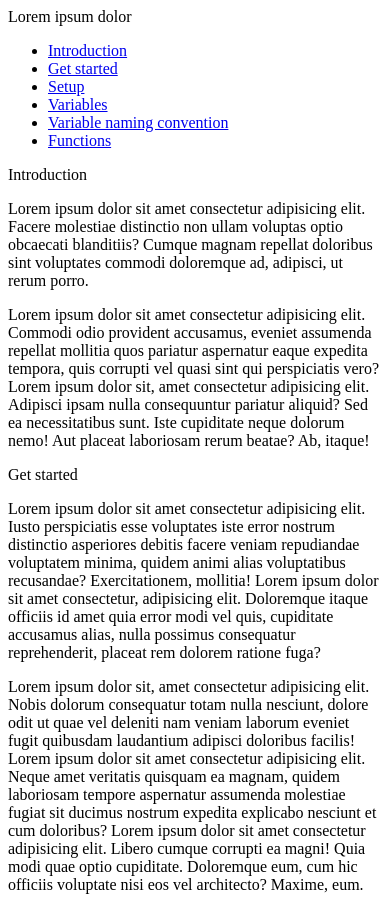
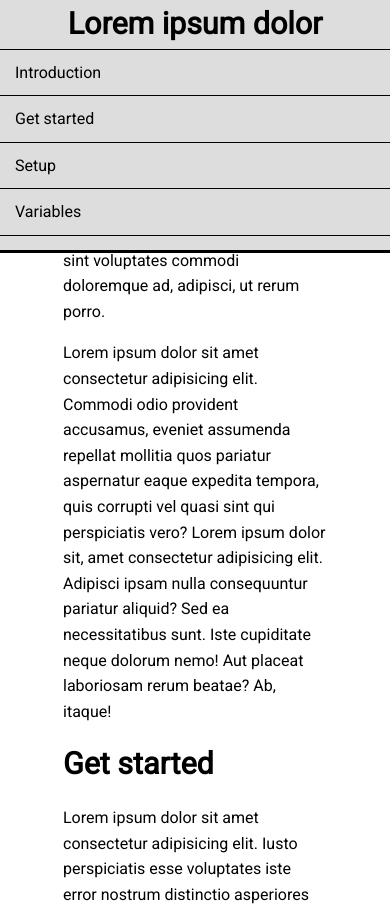
Before and after one commit to paulohenrique-gh/FCCProjects, a plain HTML site: page Technical Documentation Page/index.html in a window 390 px wide. Shown: the top 904 px of the page. Drawn offline with Linux system fonts and the light colour scheme.

Commit message:
documentation page finished

```diff
--- a/Technical Documentation Page/index.html
+++ b/Technical Documentation Page/index.html
@@ -4,6 +4,7 @@
     <meta charset="UTF-8">
     <meta http-equiv="X-UA-Compatible" content="IE=edge">
     <meta name="viewport" content="width=device-width, initial-scale=1.0">
+    <link rel="stylesheet" href="styles.css">
     <title>Technical Documentation Page</title>
 </head>
 <body>
@@ -13,41 +14,41 @@
         </header>
         <ul>
             <li>
-                <a class="nav-link" href="#introduction">Introduction</a>
+                <a class="nav-link" href="#Introduction">Introduction</a>
             </li>
             <li>
-                <a class="nav-link" href="#get-started">Get started</a>
+                <a class="nav-link" href="#Get_started">Get started</a>
             </li>
             <li>
-                <a class="nav-link" href="#setup">Setup</a>
+                <a class="nav-link" href="#Setup">Setup</a>
             </li>
             <li>
-                <a class="nav-link" href="#variables">Variables</a>
+                <a class="nav-link" href="#Variables">Variables</a>
             </li>
             <li>
-                <a class="nav-link" href="#naming-convention">Variable naming convention</a>
+                <a class="nav-link" href="#Naming_convention">Naming convention</a>
             </li>
             <li>
-                <a class="nav-link" href="#functions">Functions</a>
+                <a class="nav-link" href="#Functions">Functions</a>
             </li>
         </ul>
     </nav>
     <main id="main-doc">
 
-        <section class="main-section" id="introduction">
+        <section class="main-section" id="Introduction">
             <header>Introduction</header>
                 <p>Lorem ipsum dolor sit amet consectetur adipisicing elit. Facere molestiae distinctio non ullam voluptas optio obcaecati blanditiis? Cumque magnam repellat doloribus sint voluptates commodi doloremque ad, adipisci, ut rerum porro.</p>
                 <p>Lorem ipsum dolor sit amet consectetur adipisicing elit. Commodi odio provident accusamus, eveniet assumenda repellat mollitia quos pariatur aspernatur eaque expedita tempora, quis corrupti vel quasi sint qui perspiciatis vero? Lorem ipsum dolor sit, amet consectetur adipisicing elit. Adipisci ipsam nulla consequuntur pariatur aliquid? Sed ea necessitatibus sunt. Iste cupiditate neque dolorum nemo! Aut placeat laboriosam rerum beatae? Ab, itaque!</p>
         </section>
 
-        <section class="main-section" id="get-started">
+        <section class="main-section" id="Get_started">
             <header>Get started</header>
                 <p>Lorem ipsum dolor sit amet consectetur adipisicing elit. Iusto perspiciatis esse voluptates iste error nostrum distinctio asperiores debitis facere veniam repudiandae voluptatem minima, quidem animi alias voluptatibus recusandae? Exercitationem, mollitia! Lorem ipsum dolor sit amet consectetur, adipisicing elit. Doloremque itaque officiis id amet quia error modi vel quis, cupiditate accusamus alias, nulla possimus consequatur reprehenderit, placeat rem dolorem ratione fuga?</p>
                 <p>Lorem ipsum dolor sit, amet consectetur adipisicing elit. Nobis dolorum consequatur totam nulla nesciunt, dolore odit ut quae vel deleniti nam veniam laborum eveniet fugit quibusdam laudantium adipisci doloribus facilis! Lorem ipsum dolor sit amet consectetur adipisicing elit. Neque amet veritatis quisquam ea magnam, quidem laboriosam tempore aspernatur assumenda molestiae fugiat sit ducimus nostrum expedita explicabo nesciunt et cum doloribus? Lorem ipsum dolor sit amet consectetur adipisicing elit. Libero cumque corrupti ea magni! Quia modi quae optio cupiditate. Doloremque eum, cum hic officiis voluptate nisi eos vel architecto? Maxime, eum.</p>
                 <p>Lorem ipsum, dolor sit amet consectetur adipisicing elit. Dolore facilis ea nam quibusdam commodi exercitationem aliquam ratione iusto impedit praesentium, maiores, accusamus neque explicabo necessitatibus deleniti. Id temporibus vel veritatis. Lorem ipsum dolor, sit amet consectetur adipisicing elit. Doloremque reiciendis quam itaque? Ad, impedit accusantium ullam et quod quibusdam omnis sint quam fuga eveniet doloribus reprehenderit neque repellat amet molestias!</p>
         </section>
 
-        <section class="main-section" id="setup">
+        <section class="main-section" id="Setup">
             <header>Setup</header>
                 <p>Lorem ipsum dolor sit amet consectetur adipisicing elit. Distinctio voluptatem impedit labore laboriosam minima ipsa ipsam sed. Quaerat explicabo aliquam impedit recusandae nulla aut, maxime expedita ut temporibus quasi esse?
                     <ul>
@@ -59,7 +60,7 @@
                 <p>Lorem ipsum dolor sit amet consectetur adipisicing elit. Impedit beatae officiis explicabo accusamus ab perferendis, veritatis vero numquam quia, quaerat rem, aspernatur ullam! Asperiores perferendis iure veritatis neque aut culpa. Lorem ipsum dolor sit amet consectetur adipisicing elit. Velit illum saepe nulla omnis ullam delectus aut, qui enim recusandae, nemo debitis. Repellat vero ut labore rerum saepe consectetur provident corrupti. Lorem ipsum dolor sit amet consectetur adipisicing elit. Rerum sunt itaque, quibusdam laborum in, dicta consequatur neque, ipsum odio numquam magnam cupiditate hic dolore provident ullam quidem? Ratione, perspiciatis officiis? Lorem ipsum dolor sit amet consectetur adipisicing elit. Amet, suscipit culpa totam iusto odio molestias optio debitis maxime nihil soluta quas vero voluptates eaque pariatur accusantium obcaecati nisi harum nesciunt!</p>
         </section>
 
-        <section class="main-section" id="variables">
+        <section class="main-section" id="Variables">
             <header>Variables</header>
                 <p>Lorem ipsum dolor sit amet, consectetur adipisicing elit. A ex dolores, rem ut ad provident in repellat minus, quisquam labore fugit reprehenderit, recusandae sunt quos nisi ipsa assumenda aliquam beatae. Lorem ipsum dolor sit amet consectetur adipisicing elit. Tempora optio aliquid voluptatum corrupti earum maiores temporibus enim nesciunt dicta suscipit itaque voluptatibus eaque commodi, placeat repudiandae officiis aspernatur! Ab, ratione?</p>
                 <p>Lorem ipsum dolor sit amet, consectetur adipisicing elit. Perspiciatis dolore in vel, debitis aut eligendi eaque. Doloribus inventore odio quos iure ut eum ipsam reprehenderit eveniet amet, nesciunt, id harum!</p>
@@ -73,8 +74,8 @@
                 <p>Lorem ipsum dolor, sit amet consectetur adipisicing elit. Commodi quam eaque delectus, eveniet porro eius maiores facere at reprehenderit perspiciatis inventore doloribus. Nemo omnis quas doloribus corrupti, atque ducimus cumque.</p>
         </section>
 
-        <section class="main-section" id="naming-convention">
-            <header>Variable naming convention</header>
+        <section class="main-section" id="Naming_convention">
+            <header>Naming convention</header>
                 <p>Lorem, ipsum dolor sit amet consectetur adipisicing elit. Cupiditate iste ea doloribus saepe ipsa esse unde illum laboriosam incidunt! Molestiae ut voluptatum ratione doloremque pariatur quo optio veritatis aut consequatur.</p>
                 <p>Lorem ipsum dolor, sit amet consectetur adipisicing elit. Sed ad eum libero error repellendus a, quasi vero ab veniam est? Qui consequuntur numquam unde itaque odio quia quo exercitationem et?Lorem ipsum dolor sit, amet consectetur adipisicing elit. Beatae inventore neque corrupti architecto. Soluta ipsum sapiente sint, quibusdam quia exercitationem commodi saepe at, neque ullam numquam atque. Provident, ad facere!</p>
                 <ul>
@@ -88,7 +89,7 @@
                 </code>
         </section>
 
-        <section class="main-section" id="functions">
+        <section class="main-section" id="Functions">
             <header>Functions</header>
                 <p>Lorem ipsum dolor sit, amet consectetur adipisicing elit. At, laboriosam maxime expedita autem repellat ullam hic repudiandae quas animi iure aperiam a ipsa amet harum sit nisi, sed similique dolor.</p>
                 <p>Lorem ipsum dolor sit amet consectetur adipisicing elit. Ipsam earum est exercitationem? Repudiandae ipsa quae quod quaerat, sint id necessitatibus. Beatae eos minima vero laudantium rem ipsam fuga maiores nihil? Lorem, ipsum dolor sit amet consectetur adipisicing elit. Cum ipsum facilis nulla voluptatem id. Sed consequatur necessitatibus quasi modi nihil qui quae, est minima nobis quas eos aspernatur esse quam.</p>
--- /dev/null
+++ b/Technical Documentation Page/styles.css
@@ -0,0 +1,96 @@
+@import url('https://fonts.googleapis.com/css2?family=Roboto:ital,wght@0,100;0,300;0,400;1,100;1,300;1,400&display=swap');
+
+body {
+    min-width: 300px;
+    background-color: #fff;
+    line-height: 1.6;
+    font-family: 'Roboto', sans-serif;
+}
+
+#navbar {
+    position: fixed;
+    top: 0;
+    left: 0;
+    height: 100%;
+    width: 280px;
+    background-color: #ddd;
+}
+
+#navbar header {
+    font-size: 1.9em;
+    text-align: center;
+    font-weight: bold;
+}
+
+#navbar ul {
+    margin: 0;
+    padding: 0;
+    overflow-y: auto;
+    overflow-x: hidden;
+
+}
+
+#navbar li {
+    list-style: none;
+    position: relative;
+    width: 100%;
+    border-top: solid 1px;
+    text-align: left;
+    padding: 10px 15px;
+}
+
+#navbar a {
+    cursor: pointer;
+    text-decoration: none;
+    display: block;
+}
+
+a, a:visited, a:active {
+    color: inherit;
+    text-decoration: none;
+}
+
+#main-doc {
+    margin-left: 295px;
+    margin-right: 15px;
+    padding: 25px;
+}
+
+#main-doc header {
+    font-size: 1.9em;
+    font-weight: bold;
+}
+
+code {
+    display: block;
+    background-color: #ddd;
+    padding: 15px;
+    border-radius: 5px;
+    text-align: left;
+}
+
+#main-doc section {
+    margin: 15px;
+}
+
+@media only screen and (max-width: 800px) {
+    #navbar {
+        position: absolute;
+        top: 0;
+        max-height: 250px;
+        width: 100%;
+        background-color: #ddd;
+        margin: 0;
+        z-index: 1;
+        border-bottom: solid;
+    }
+
+    #navbar ul {
+        height: 200px;
+    }
+
+    #main-doc {
+        position: relative;
+        margin: 15px;
+    }
+}
```
